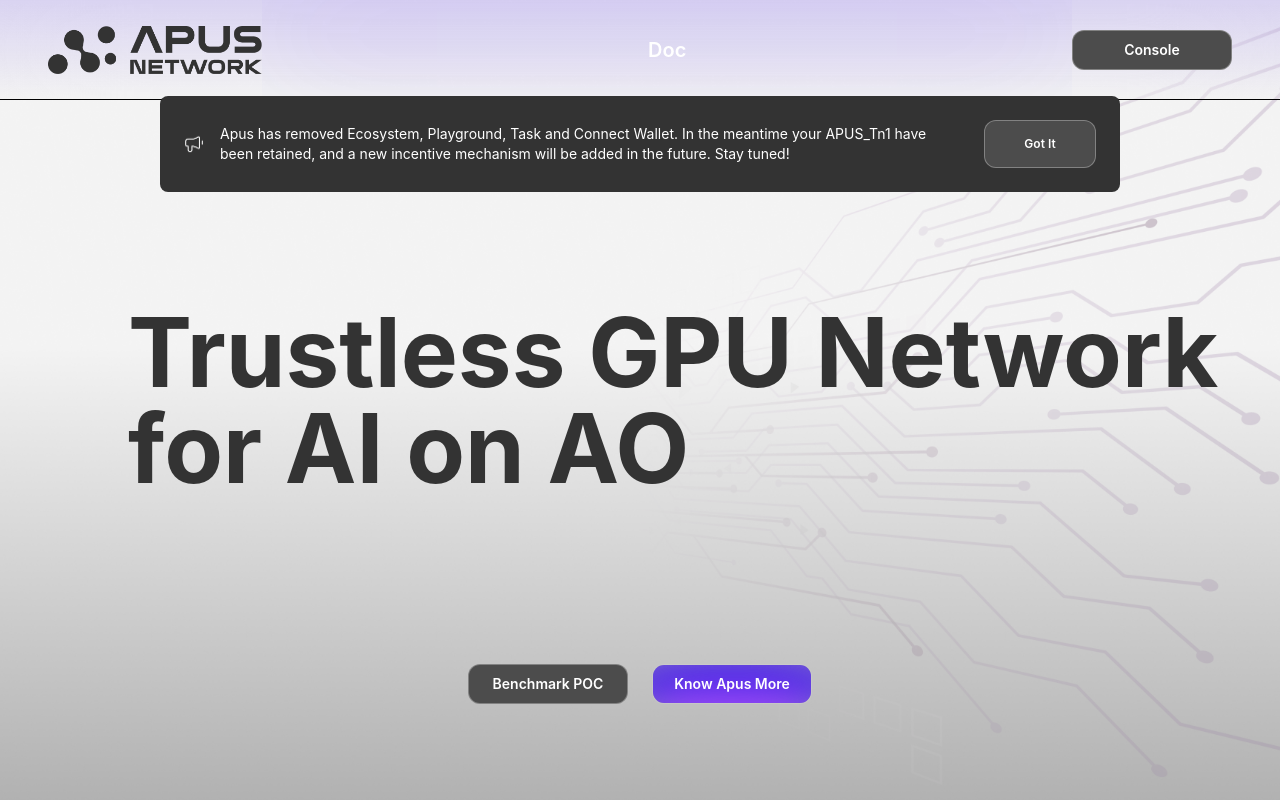
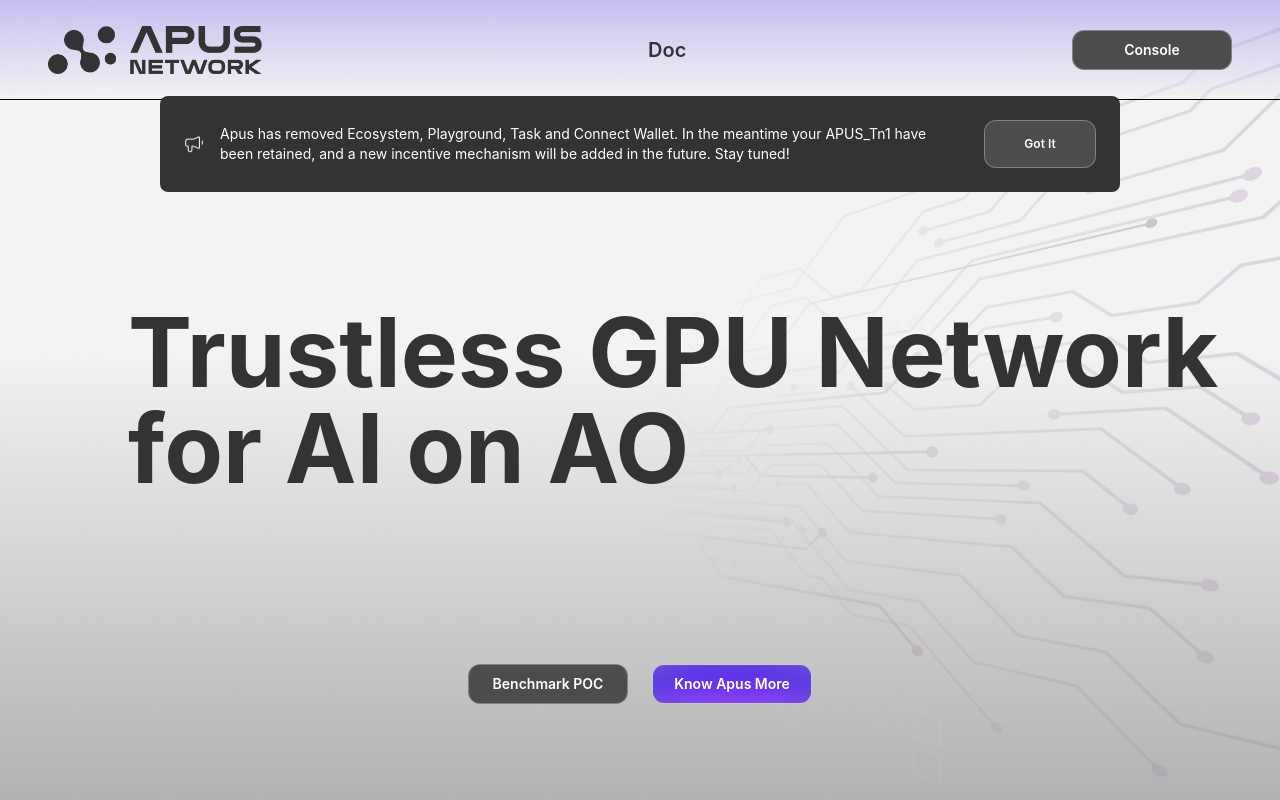
Before and after one commit to apuslabs/apus-website, a React (Vite) app: page /#/ in a window 1280 px wide. Shown: the top 800 px of the page. Built offline with nearby package versions, Linux system fonts and the light colour scheme.

Commit message:
fix header bg issue

```diff
--- a/src/components/HomeHeader/index.tsx
+++ b/src/components/HomeHeader/index.tsx
@@ -23,7 +23,7 @@
         background: menuShow
           ? "#4c4c4c"
           : !isTablet
-            ? "linear-gradient(to bottom, rgba(74,34,235,15%) 0%, rgba(74,34,235,0) 100%)"
+            ? "linear-gradient(to bottom, rgba(74,34,235,25%) 0%, rgba(74,34,235,0) 100%)"
             : "#ffffff",
       }}
     >
@@ -40,7 +40,9 @@
       </div>
       {!showUserInfo ? (
         <div
-          className={`fixed top-16 left-0 right-0 flex-1 h-screen md:h-full md:top-0 md:relative bg-[rgba(0,0,0,0.5)] backdrop-blur-3xl md:bg-transparent text-white`}
+          className={`fixed top-16 left-0 right-0 flex-1 h-screen md:h-full md:top-0 md:relative
+            ${isTablet ? "bg-[rgba(0,0,0,0.5)] backdrop-blur-3xl" : ""}
+            md:text-[#333333] text-white`}
           style={isTablet ? (menuShow ? {} : { display: "none" }) : {}}
           onClick={() => {
             setMenuShow(false);
```
